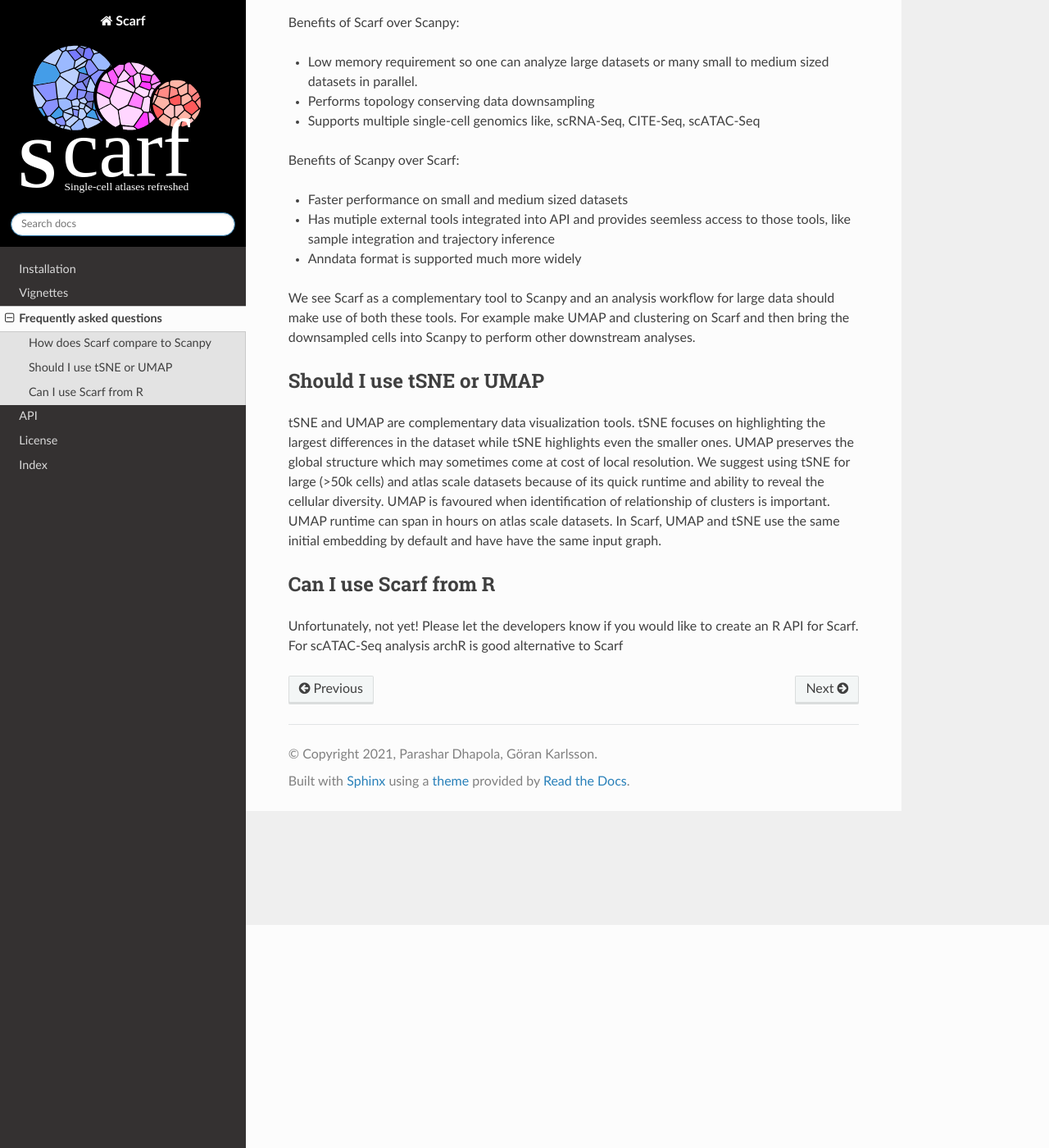
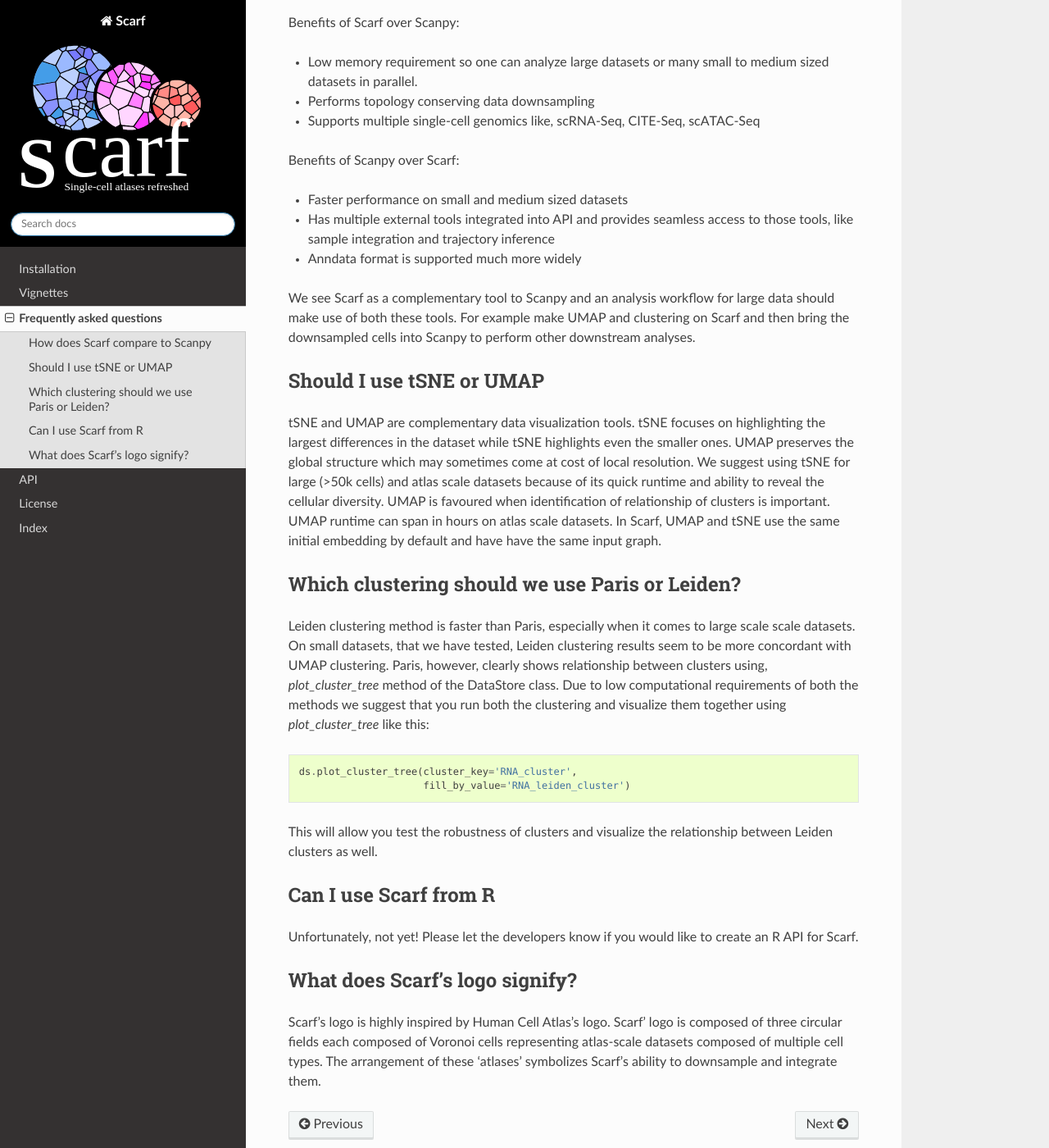
Before and after one commit to parashardhapola/scarf, a Sphinx documentation site: the page built from docs/source/faq.rst, in a window 1280 px wide and 1400 px high, scrolled down 272 px. Shown: the whole window at 82% size. Built offline with Sphinx 7.4.7 and the Read the Docs theme 2.0.0, drawn with Linux system fonts in a browser that asks for light colours; pages that are not in the unit, such as notebooks, are missing from menus.

Commit message:
added a faq and fixed typos

```diff
--- a/docs/source/faq.rst
+++ b/docs/source/faq.rst
@@ -15,21 +15,46 @@ Benefits of Scarf over Scanpy:
 Benefits of Scanpy over Scarf:
 
 - Faster performance on small and medium sized datasets
-- Has mutiple external tools integrated into API and provides seemless access to those tools, like sample integration and trajectory inference
+- Has multiple external tools integrated into API and provides seamless access to those tools, like sample integration
+  and trajectory inference
 - Anndata format is supported much more widely
 
-We see Scarf as a complementary tool to Scanpy and an analysis workflow for large data should make use of both these tools.
-For example make UMAP and clustering on Scarf and then bring the downsampled cells into Scanpy to perform other downstream analyses.
+We see Scarf as a complementary tool to Scanpy and an analysis workflow for large data should make use of both these
+tools. For example make UMAP and clustering on Scarf and then bring the downsampled cells into Scanpy to perform other
+downstream analyses.
 
 Should I use tSNE or UMAP
 -------------------------
 tSNE and UMAP are complementary data visualization tools. tSNE focuses on highlighting the largest differences in the
-dataset while tSNE highlights even the smaller ones. UMAP preserves the global structure which may sometimes come at cost
-of local resolution. We suggest using tSNE for large (>50k cells) and atlas scale datasets because of its quick runtime
-and ability to reveal the cellular diversity. UMAP is favoured when identification of relationship of clusters is
-important. UMAP runtime can span in hours on atlas scale datasets. In Scarf, UMAP and tSNE use the same initial
+dataset while tSNE highlights even the smaller ones. UMAP preserves the global structure which may sometimes come at
+cost of local resolution. We suggest using tSNE for large (>50k cells) and atlas scale datasets because of its quick
+runtime and ability to reveal the cellular diversity. UMAP is favoured when identification of relationship of clusters
+is important. UMAP runtime can span in hours on atlas scale datasets. In Scarf, UMAP and tSNE use the same initial
 embedding by default and have have the same input graph.
+
+
+Which clustering should we use Paris or Leiden?
+-----------------------------------------------
+Leiden clustering method is faster than Paris, especially when it comes to large scale scale datasets. On small
+datasets, that we have tested, Leiden clustering results seem to be more concordant with UMAP clustering. Paris,
+however, clearly shows relationship between clusters using, `plot_cluster_tree` method of the DataStore class. Due to
+low computational requirements of both the methods we suggest that you run both the clustering and visualize them
+together using `plot_cluster_tree` like this::
+
+    ds.plot_cluster_tree(cluster_key='RNA_cluster',
+                         fill_by_value='RNA_leiden_cluster')
+
+This will allow you test the robustness of clusters and visualize the relationship between Leiden clusters as well.
+
 
 Can I use Scarf from R
 ----------------------
-Unfortunately, not yet! Please let the developers know if you would like to create an R API for Scarf. For scATAC-Seq analysis archR is good alternative to Scarf
+Unfortunately, not yet! Please let the developers know if you would like to create an R API for Scarf.
+
+
+What does Scarf's logo signify?
+-------------------------------
+Scarf's logo is highly inspired by Human Cell Atlas's logo.
+Scarf' logo is composed of three circular fields each composed of Voronoi cells representing atlas-scale datasets
+composed of multiple cell types. The arrangement of these 'atlases' symbolizes Scarf's ability to downsample and
+integrate them.
```
